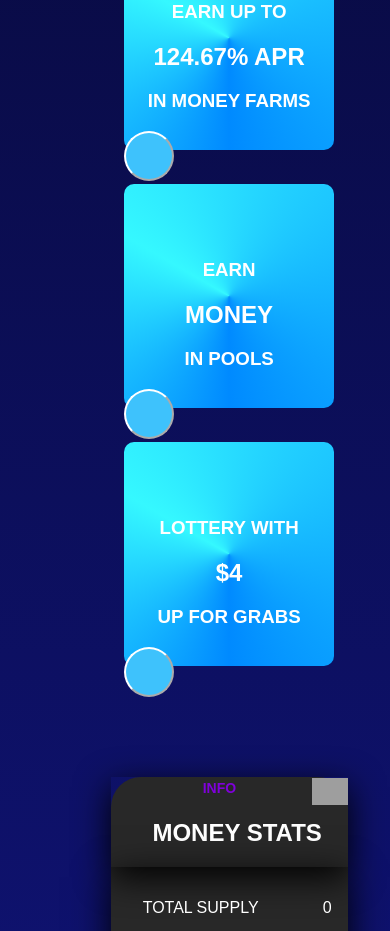
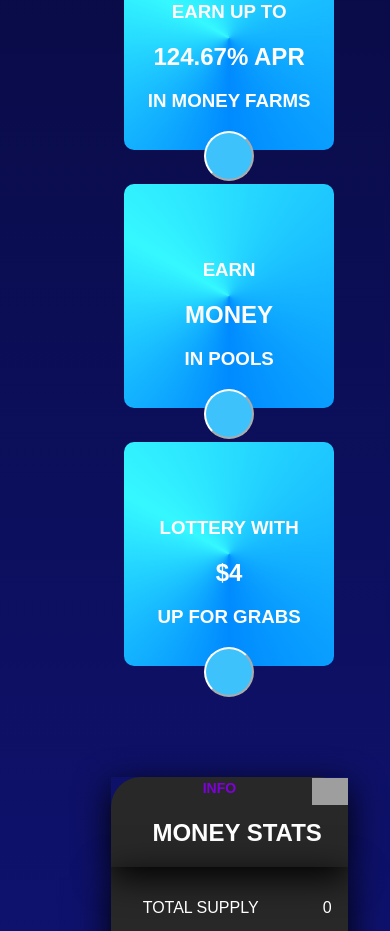
Before and after one commit to rossianllela/dappmoneyland, a React (Create React App) app: page / in a window 390 px wide. Shown: the part 1920-2851 px from the top of the page. Built offline with nearby package versions, Linux system fonts and the light colour scheme; grey boxes are pictures that could not be loaded.

Commit message:
mejora responsive

```diff
--- a/src/App.css
+++ b/src/App.css
@@ -1356,11 +1356,7 @@ select:focus{ outline: none;}
 
 
 @media screen and (max-width:811px){
-  body, html {
-    margin: 0;
-    padding: 0;
-    font-family: Arial, Helvetica, sans-serif;
-}
+
 
   aside > div > ul > li > ion-icon {
         font-size: 1rem;
--- a/src/components/Home.jsx
+++ b/src/components/Home.jsx
@@ -118,9 +118,9 @@ function Home () {
                             <h3>
                                 IN MONEY FARMS
                             </h3>
-                            <button class="redondo">
+                           <center><button class="redondo">
                             <ion-icon name="chevron-forward"></ion-icon>
-                            </button>
+                            </button></center>
                         </div>
                         <div className="carts">
                             <h3>
@@ -130,8 +130,8 @@ function Home () {
                             <h3>
                                 IN POOLS
                             </h3>
-                            <button class="redondo"><ion-icon name="chevron-forward"></ion-icon>
-                            </button>
+                            <center><button class="redondo"><ion-icon name="chevron-forward"></ion-icon>
+                            </button></center>
                         </div>
                     <div className="carts">
                         <h3>
@@ -141,9 +141,9 @@ function Home () {
                         <h3>
                             UP FOR GRABS
                         </h3>
-                        <button class="redondo">
+                        <center><button class="redondo">
                         <ion-icon name="chevron-forward"></ion-icon>
-                        </button>
+                        </button></center>
                     </div>
 
                 </div>
--- a/src/components/Trad.jsx
+++ b/src/components/Trad.jsx
@@ -47,7 +47,7 @@ function Nft () {
 </div>
                             </div>
                             <div className="cards-trade-footer">
-                                <button className="unlock-button">Unlock Wallet</button>
+                            <center><button className="unlock-button">Unlock Wallet</button></center>
                             </div>
                             <br>
                             </br>
```
